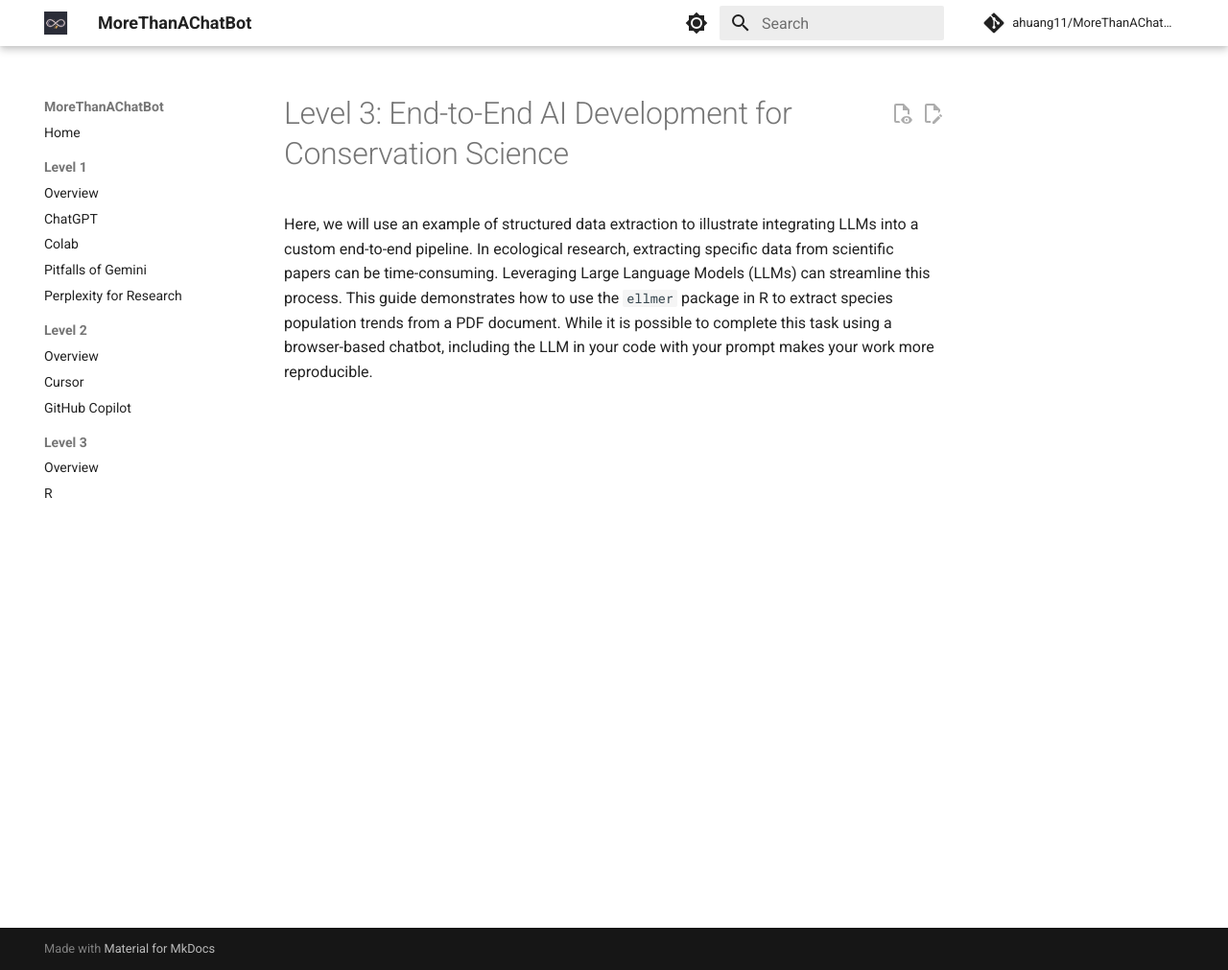
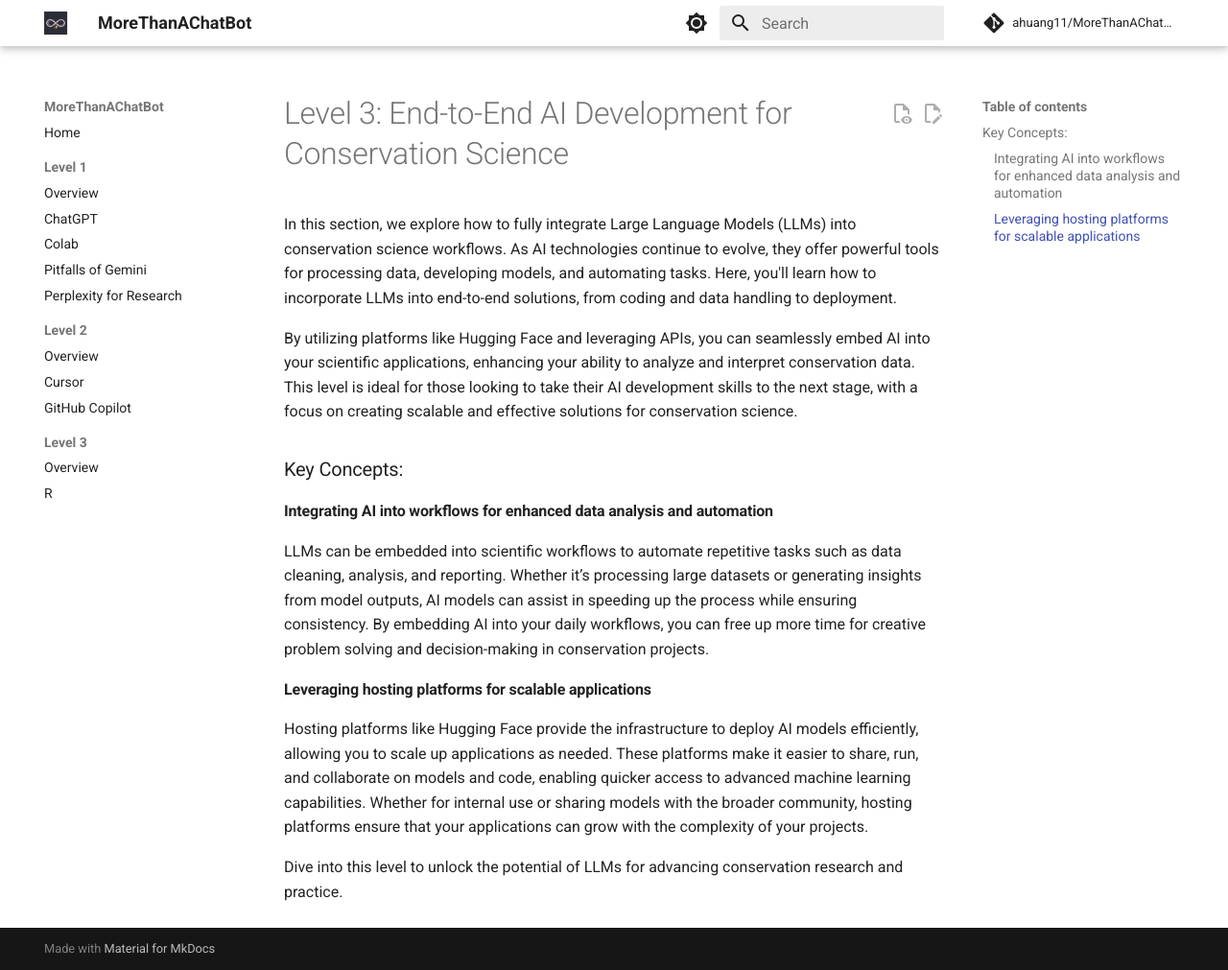
Before and after one commit to ahuang11/MoreThanAChatBot, an MkDocs documentation site: the page built from docs/level3/index.md, in a window 1280 px wide and 1011 px high. Shown: the whole window at 96% size. Built offline with MkDocs 1.6.1 and Material for MkDocs 9.7.7, drawn with Linux system fonts in a browser that asks for light colours; comment, search, counter and statistics services are not loaded.

Commit message:
Update index.md

```diff
--- a/docs/level3/index.md
+++ b/docs/level3/index.md
@@ -1,4 +1,16 @@
 
 # Level 3: End-to-End AI Development for Conservation Science
 
-Here, we will use an example of structured data extraction to illustrate integrating LLMs into a custom end-to-end pipeline. In ecological research, extracting specific data from scientific papers can be time-consuming. Leveraging Large Language Models (LLMs) can streamline this process. This guide demonstrates how to use the `ellmer` package in R to extract species population trends from a PDF document. While it is possible to complete this task using a browser-based chatbot, including the LLM in your code with your prompt makes your work more reproducible.
+In this section, we explore how to fully integrate Large Language Models (LLMs) into conservation science workflows. As AI technologies continue to evolve, they offer powerful tools for processing data, developing models, and automating tasks. Here, you'll learn how to incorporate LLMs into end-to-end solutions, from coding and data handling to deployment.
+
+By utilizing platforms like Hugging Face and leveraging APIs, you can seamlessly embed AI into your scientific applications, enhancing your ability to analyze and interpret conservation data. This level is ideal for those looking to take their AI development skills to the next stage, with a focus on creating scalable and effective solutions for conservation science.
+
+### Key Concepts:
+
+#### Integrating AI into workflows for enhanced data analysis and automation
+LLMs can be embedded into scientific workflows to automate repetitive tasks such as data cleaning, analysis, and reporting. Whether it’s processing large datasets or generating insights from model outputs, AI models can assist in speeding up the process while ensuring consistency. By embedding AI into your daily workflows, you can free up more time for creative problem solving and decision-making in conservation projects.
+
+#### Leveraging hosting platforms for scalable applications
+Hosting platforms like Hugging Face provide the infrastructure to deploy AI models efficiently, allowing you to scale up applications as needed. These platforms make it easier to share, run, and collaborate on models and code, enabling quicker access to advanced machine learning capabilities. Whether for internal use or sharing models with the broader community, hosting platforms ensure that your applications can grow with the complexity of your projects.
+
+Dive into this level to unlock the potential of LLMs for advancing conservation research and practice.
```
